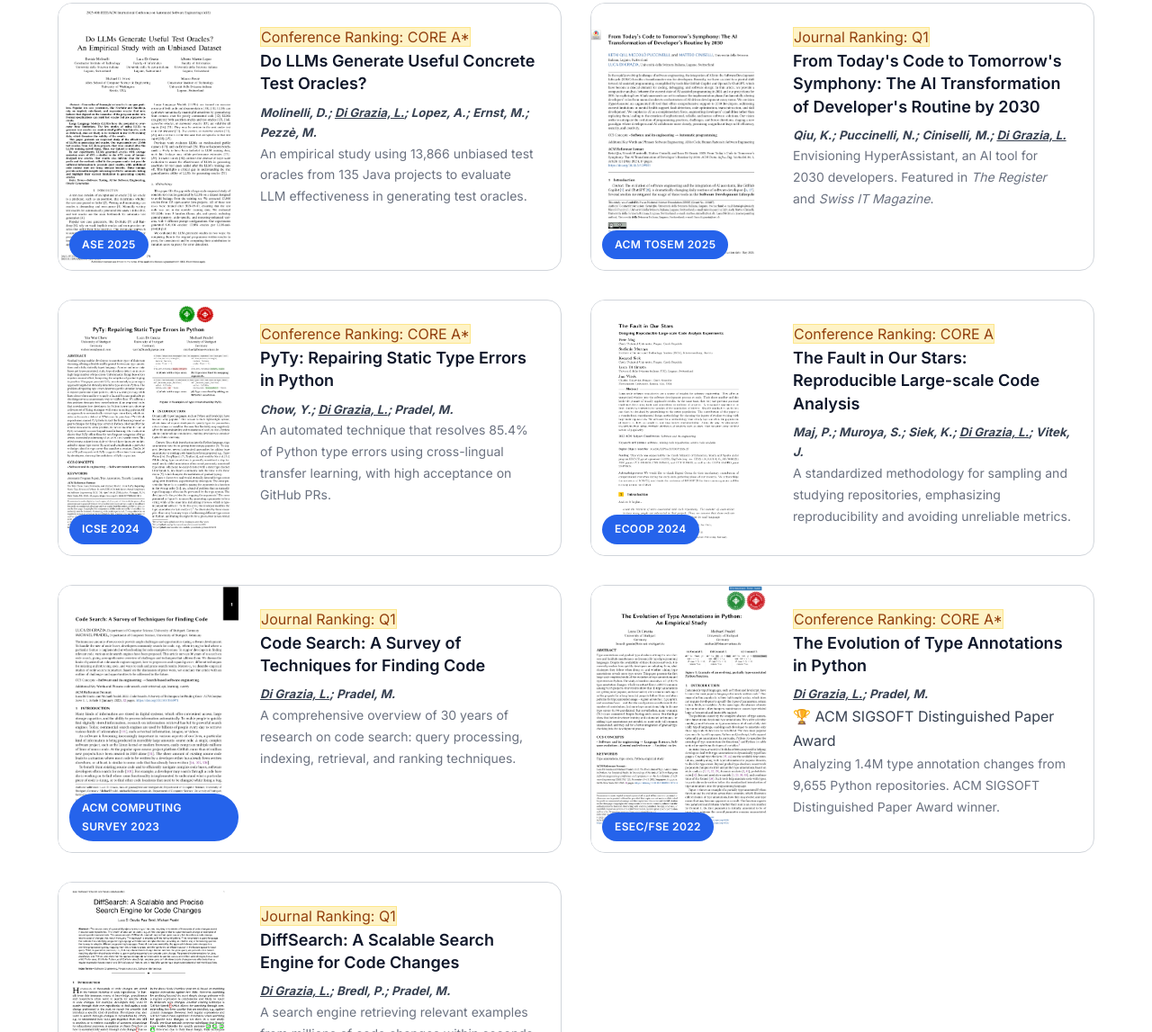
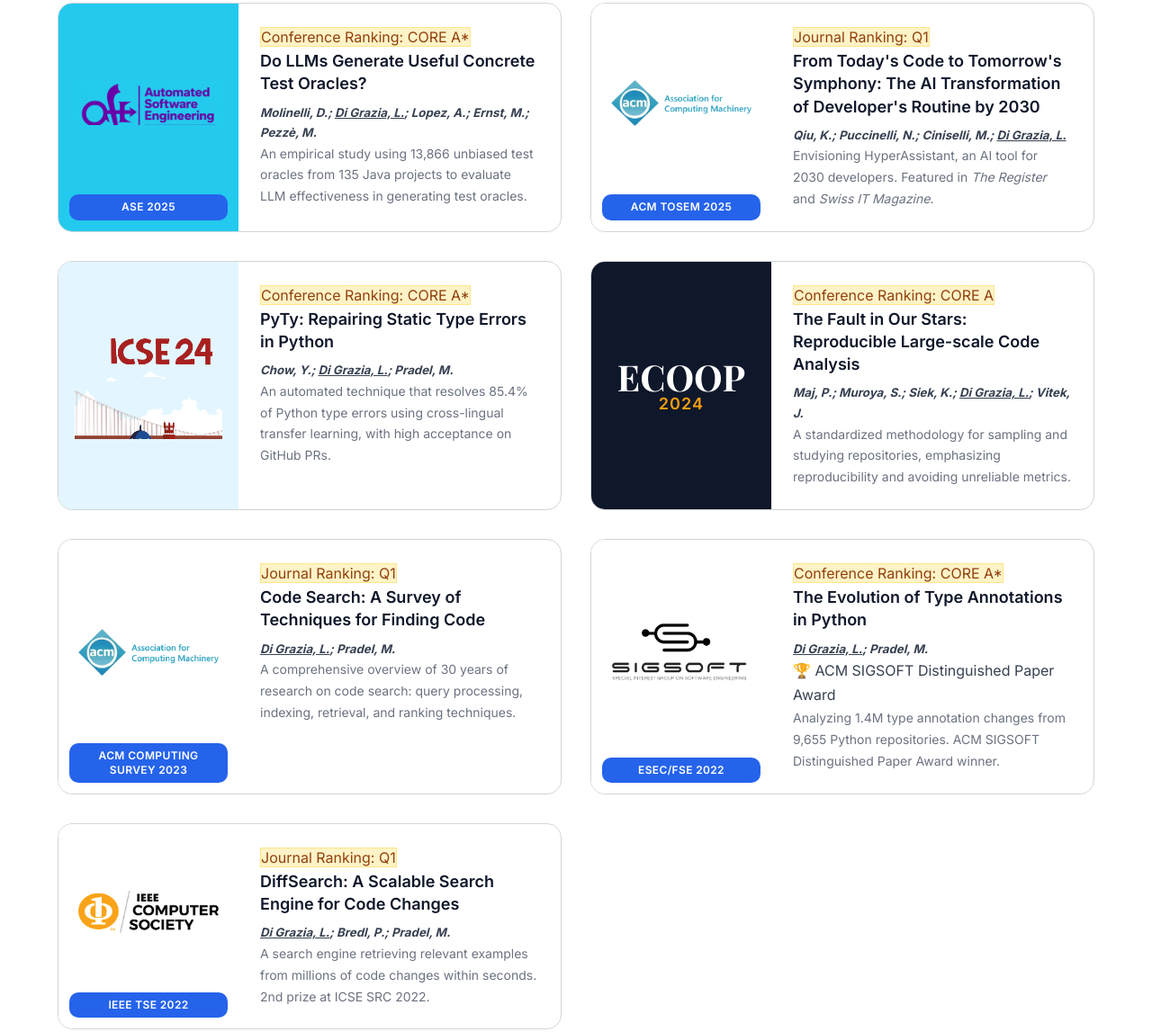
Before and after one commit to luca-digrazia/luca-digrazia.github.io, a plain HTML site: page index.html in a window 1280 px wide. Shown: the part 3398-4545 px from the top of the page at 90% size. Drawn offline with nearby package versions, Linux system fonts and the light colour scheme.

Commit message:
Show venue logos instead of paper screenshots in publications
Conference logos for ASE 2026, FSE 2026, ICSE 2026 and ICSE 2024; the
ASE series, ACM, ACM SIGSOFT and IEEE Computer Society logos where no
edition logo exists (the venue label stays visible on those); a name
tile for ECOOP 2024.

Co-Authored-By: Claude Opus 5.5 <noreply@anthropic.com>

```diff
--- a/index.html
+++ b/index.html
@@ -214,8 +214,8 @@ in bug fixing, outperforming 103 teams and presenting the results to Uber's CEO
 
 
         <article class="pub-card">
-          <a href="./papers/ase2026.pdf" target="_blank" class="pub-img">
-            <img src="./img/papers/ase2026.png" alt="ASE 2026 Paper">
+          <a href="./papers/ase2026.pdf" target="_blank" class="pub-img pub-logo" style="--logo-bg: #23caed">
+            <img src="./img/venues/ase2026.png" alt="ASE 2026 Paper">
             <span class="pub-venue">ASE 2026</span>
           </a>
           <div class="pub-info">
@@ -229,8 +229,8 @@ in bug fixing, outperforming 103 teams and presenting the results to Uber's CEO
         </article>
 
         <article class="pub-card">
-          <a href="./papers/fse2026.pdf" target="_blank" class="pub-img">
-            <img src="./img/papers/fse2026.png" alt="FSE 2026 Paper">
+          <a href="./papers/fse2026.pdf" target="_blank" class="pub-img pub-logo" style="--logo-bg: #4572a7">
+            <img src="./img/venues/fse2026.png" alt="FSE 2026 Paper">
             <span class="pub-venue">FSE 2026</span>
           </a>
           <div class="pub-info">
@@ -244,8 +244,8 @@ in bug fixing, outperforming 103 teams and presenting the results to Uber's CEO
         </article>
 
         <article class="pub-card">
-          <a href="./papers/icse2026.pdf" target="_blank" class="pub-img">
-            <img src="./img/papers/icse2026.png" alt="ICSE 2026 Paper">
+          <a href="./papers/icse2026.pdf" target="_blank" class="pub-img pub-logo" style="--logo-bg: #f5f4df">
+            <img src="./img/venues/icse2026.png" alt="ICSE 2026 Paper">
             <span class="pub-venue">ICSE 2026</span>
           </a>
           <div class="pub-info">
@@ -259,8 +259,8 @@ in bug fixing, outperforming 103 teams and presenting the results to Uber's CEO
         </article>
 
         <article class="pub-card">
-          <a href="./papers/tosem2026.pdf" target="_blank" class="pub-img">
-            <img src="./img/papers/tosem2026.png" alt="ACM TOSEM 2026 Paper">
+          <a href="./papers/tosem2026.pdf" target="_blank" class="pub-img pub-logo pub-logo-generic" style="--logo-bg: #ffffff">
+            <img src="./img/venues/acm.png" alt="ACM TOSEM 2026 Paper">
             <span class="pub-venue">ACM TOSEM 2026</span>
           </a>
           <div class="pub-info">
@@ -274,8 +274,8 @@ in bug fixing, outperforming 103 teams and presenting the results to Uber's CEO
         </article>
 
         <article class="pub-card">
-          <a href="./papers/ase2025.pdf" target="_blank" class="pub-img">
-            <img src="./img/papers/ase2025.png" alt="ASE 2025 Paper">
+          <a href="./papers/ase2025.pdf" target="_blank" class="pub-img pub-logo pub-logo-generic" style="--logo-bg: #23caed">
+            <img src="./img/venues/ase.png" alt="ASE 2025 Paper">
             <span class="pub-venue">ASE 2025</span>
           </a>
           <div class="pub-info">
@@ -289,8 +289,8 @@ in bug fixing, outperforming 103 teams and presenting the results to Uber's CEO
         </article>
 
         <article class="pub-card">
-          <a href="./papers/tosem2025.pdf" target="_blank" class="pub-img">
-            <img src="./img/papers/tosem2025.png" alt="TOSEM 2025 Paper">
+          <a href="./papers/tosem2025.pdf" target="_blank" class="pub-img pub-logo pub-logo-generic" style="--logo-bg: #ffffff">
+            <img src="./img/venues/acm.png" alt="TOSEM 2025 Paper">
             <span class="pub-venue">ACM TOSEM 2025</span>
           </a>
           <div class="pub-info">
@@ -304,8 +304,8 @@ in bug fixing, outperforming 103 teams and presenting the results to Uber's CEO
         </article>
 
         <article class="pub-card">
-          <a href="./papers/icse2024.pdf" target="_blank" class="pub-img">
-            <img src="./img/papers/icse2024.png" alt="ICSE 2024 Paper">
+          <a href="./papers/icse2024.pdf" target="_blank" class="pub-img pub-logo" style="--logo-bg: #e3f6ff">
+            <img src="./img/venues/icse2024.png" alt="ICSE 2024 Paper">
             <span class="pub-venue">ICSE 2024</span>
           </a>
           <div class="pub-info">
@@ -319,8 +319,8 @@ in bug fixing, outperforming 103 teams and presenting the results to Uber's CEO
         </article>
 
         <article class="pub-card">
-          <a href="./papers/ecoop2024.pdf" target="_blank" class="pub-img">
-            <img src="./img/papers/ecoop2024.png" alt="ECOOP 2024 Paper">
+          <a href="./papers/ecoop2024.pdf" target="_blank" class="pub-img pub-logo pub-logo-text">
+            <span class="pub-logo-name">ECOOP<small>2024</small></span>
             <span class="pub-venue">ECOOP 2024</span>
           </a>
           <div class="pub-info">
@@ -334,8 +334,8 @@ in bug fixing, outperforming 103 teams and presenting the results to Uber's CEO
         </article>
 
         <article class="pub-card">
-          <a href="./papers/acmcsur2022.pdf" target="_blank" class="pub-img">
-            <img src="./img/papers/acmcsur2022.png" alt="ACM CSUR Paper">
+          <a href="./papers/acmcsur2022.pdf" target="_blank" class="pub-img pub-logo pub-logo-generic" style="--logo-bg: #ffffff">
+            <img src="./img/venues/acm.png" alt="ACM CSUR Paper">
             <span class="pub-venue">ACM COMPUTING SURVEY 2023</span>
           </a>
           <div class="pub-info">
@@ -349,8 +349,8 @@ in bug fixing, outperforming 103 teams and presenting the results to Uber's CEO
         </article>
 
         <article class="pub-card">
-          <a href="./papers/fse22.pdf" target="_blank" class="pub-img">
-            <img src="./img/papers/fse22.png" alt="ESEC/FSE 2022 Paper">
+          <a href="./papers/fse22.pdf" target="_blank" class="pub-img pub-logo pub-logo-generic" style="--logo-bg: #ffffff">
+            <img src="./img/venues/acm-sigsoft.png" alt="ESEC/FSE 2022 Paper">
             <span class="pub-venue">ESEC/FSE 2022</span>
           </a>
           <div class="pub-info">
@@ -365,8 +365,8 @@ in bug fixing, outperforming 103 teams and presenting the results to Uber's CEO
         </article>
 
         <article class="pub-card">
-          <a href="./papers/ieeetse2022.pdf" target="_blank" class="pub-img">
-            <img src="./img/papers/ieeetse2022.png" alt="IEEE TSE Paper">
+          <a href="./papers/ieeetse2022.pdf" target="_blank" class="pub-img pub-logo pub-logo-generic" style="--logo-bg: #ffffff">
+            <img src="./img/venues/ieee-cs.png" alt="IEEE TSE Paper">
             <span class="pub-venue">IEEE TSE 2022</span>
           </a>
           <div class="pub-info">
--- a/style.css
+++ b/style.css
@@ -741,6 +741,65 @@ img {
 	transform: scale(1.05);
 }
 
+/* Venue logo instead of the paper's first page.
+   Logos live in img/venues/; set the tile colour with style="--logo-bg: #...". */
+.pub-logo {
+	background: var(--logo-bg, var(--color-gray-100));
+	display: flex;
+	align-items: center;
+	justify-content: center;
+}
+
+.pub-logo img {
+	object-fit: contain;
+	padding: 18px;
+}
+
+.pub-card:hover .pub-logo img {
+	transform: scale(1.04);
+}
+
+/* The logo already shows venue and year, so the blue label is hidden ... */
+.pub-logo .pub-venue {
+	display: none;
+}
+
+/* ... except on publisher or series logos (ACM, IEEE, SIGSOFT, ASE), which don't */
+.pub-logo-generic img {
+	padding: 24px 22px 56px;
+}
+
+.pub-logo-generic .pub-venue {
+	display: block;
+	right: 12px;
+	text-align: center;
+	border-radius: 10px;
+	line-height: 1.35;
+}
+
+/* Venues without a logo file: name and year as text */
+.pub-logo-text {
+	background: var(--color-dark);
+}
+
+.pub-logo-name {
+	font-family: var(--font-heading);
+	font-size: 4rem;
+	font-weight: 700;
+	line-height: 1.05;
+	color: var(--color-white);
+	text-align: center;
+}
+
+.pub-logo-name small {
+	display: block;
+	font-family: var(--font-body);
+	font-size: 1.8rem;
+	font-weight: 600;
+	letter-spacing: 0.06em;
+	color: var(--color-accent);
+}
+
 .pub-venue, .pub-venue-award {
 	position: absolute;
 	bottom: 12px;
```
Also changed, not shown: img/venues/acm-sigsoft.png (added), img/venues/acm.png (added), img/venues/ase.png (added), img/venues/ase2026.png (added), img/venues/fse2026.png (added), img/venues/icse2024.png (added), img/venues/icse2026.png (added), img/venues/ieee-cs.png (added).
